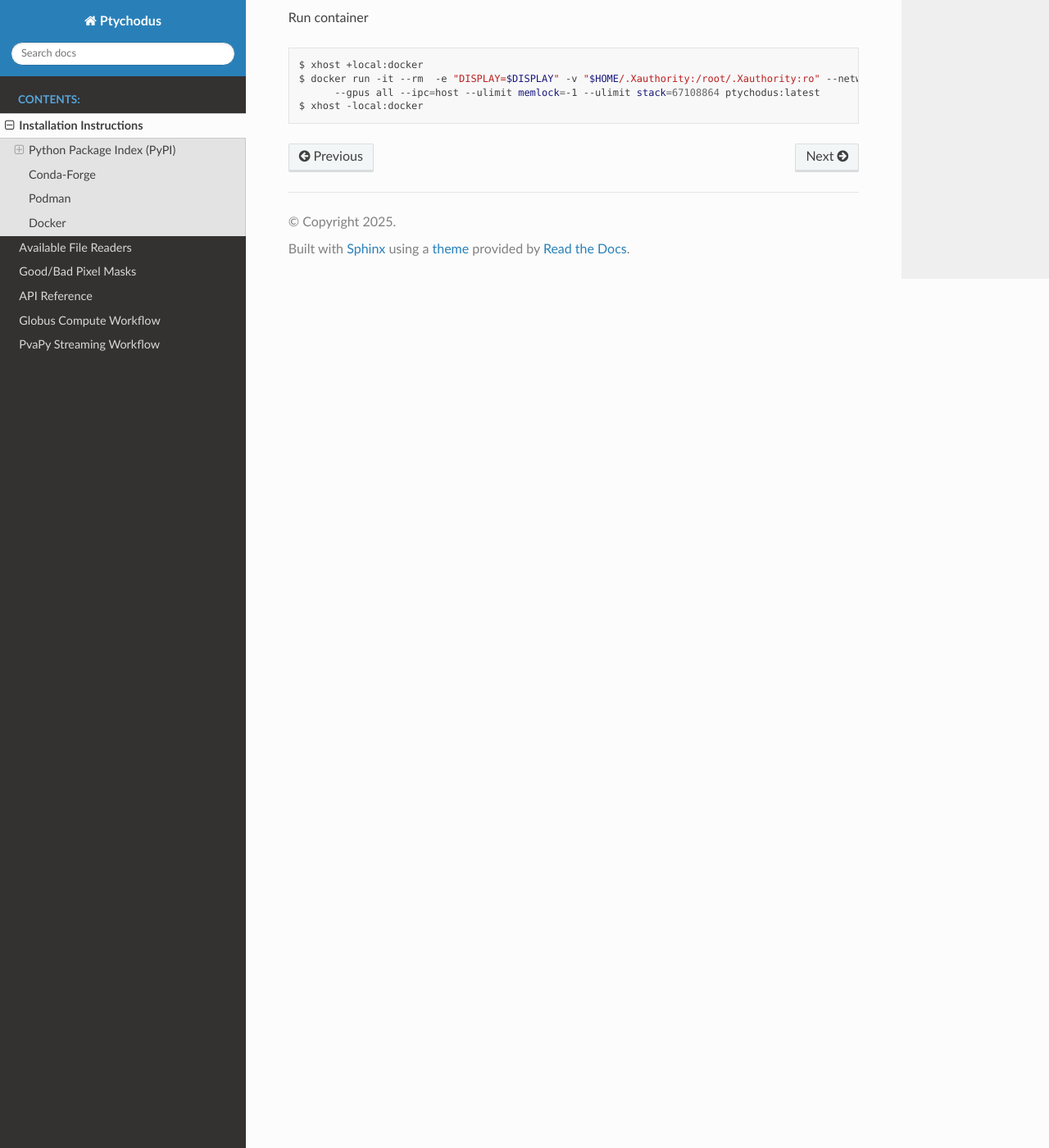
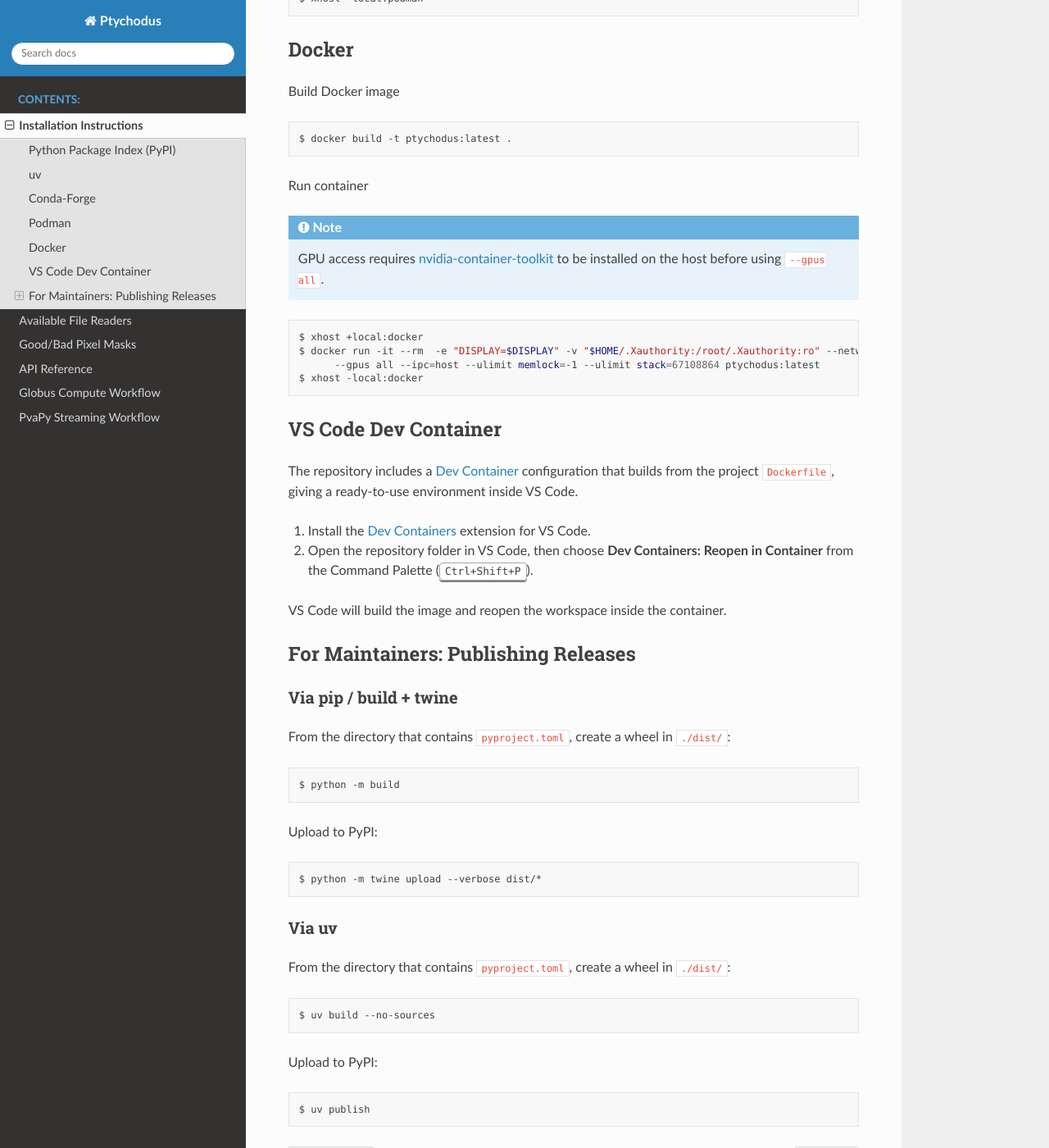
Before and after one commit to AdvancedPhotonSource/ptychodus, a Sphinx documentation site: the page built from docs/source/getting_started.rst, in a window 1280 px wide and 1400 px high, scrolled down 1657 px. Shown: the whole window at 82% size. Built offline with Sphinx 7.4.7 and the Read the Docs theme 3.1.0, drawn with Linux system fonts in a browser that asks for light colours; some of the changed text lies outside the part shown.

Commit message:
update docs and unhide in-progress features

```diff
--- a/docs/source/getting_started.rst
+++ b/docs/source/getting_started.rst
@@ -11,20 +11,24 @@
     $ python -m pip install ptychodus[globus,gui,ptychi]
 
 
-For Developers: Distributing Wheels
-^^^^^^^^^^^^^^^^^^^^^^^^^^^^^^^^^^^
+uv
+--
 
-From the directory that contains ``pyproject.toml``, create wheel in ``./dist/``
+`uv <https://docs.astral.sh/uv/>`_ is a fast Python package and project manager.
 
-.. code-block:: shell
+#. Install `uv <https://docs.astral.sh/uv/getting-started/installation/>`_.
 
-   $ python -m build
+#. Install ptychodus with the most common optional dependencies:
 
-Upload to PyPI
+   .. code-block:: shell
 
-.. code-block:: shell
+       $ uv tool install ptychodus[globus,gui,ptychi]
 
-   $ python -m twine upload --verbose dist/*
+#. Launch ptychodus:
+
+   .. code-block:: shell
+
+       $ ptychodus
 
 
 Conda-Forge
@@ -71,6 +75,12 @@
 
 Run container
 
+.. note::
+
+   GPU access requires CDI (Container Device Interface) to be configured on the host.
+   Run ``sudo nvidia-ctk cdi generate --output=/etc/cdi/nvidia.yaml`` once before
+   using ``--device nvidia.com/gpu=all``.
+
 .. code-block:: shell
 
    $ xhost +local:podman
@@ -91,9 +101,68 @@
 
 Run container
 
+.. note::
+
+   GPU access requires `nvidia-container-toolkit
+   <https://docs.nvidia.com/datacenter/cloud-native/container-toolkit/latest/install-guide.html>`_
+   to be installed on the host before using ``--gpus all``.
+
 .. code-block:: shell
 
    $ xhost +local:docker
    $ docker run -it --rm  -e "DISPLAY=$DISPLAY" -v "$HOME/.Xauthority:/root/.Xauthority:ro" --network host \
          --gpus all --ipc=host --ulimit memlock=-1 --ulimit stack=67108864 ptychodus:latest
    $ xhost -local:docker
+
+
+VS Code Dev Container
+---------------------
+
+The repository includes a `Dev Container <https://containers.dev/>`_ configuration
+that builds from the project ``Dockerfile``, giving a ready-to-use environment
+inside VS Code.
+
+#. Install the `Dev Containers
+   <https://marketplace.visualstudio.com/items?itemName=ms-vscode-remote.remote-containers>`_
+   extension for VS Code.
+
+#. Open the repository folder in VS Code, then choose
+   **Dev Containers: Reopen in Container** from the Command Palette
+   (:kbd:`Ctrl+Shift+P`).
+
+VS Code will build the image and reopen the workspace inside the container.
+
+
+For Maintainers: Publishing Releases
+-------------------------------------
+
+Via pip / build + twine
+^^^^^^^^^^^^^^^^^^^^^^^^
+
+From the directory that contains ``pyproject.toml``, create a wheel in ``./dist/``:
+
+.. code-block:: shell
+
+   $ python -m build
+
+Upload to PyPI:
+
+.. code-block:: shell
+
+   $ python -m twine upload --verbose dist/*
+
+
+Via uv
+^^^^^^
+
+From the directory that contains ``pyproject.toml``, create a wheel in ``./dist/``:
+
+.. code-block:: shell
+
+   $ uv build --no-sources
+
+Upload to PyPI:
+
+.. code-block:: shell
+
+   $ uv publish
```
Also changed, not shown: README.rst (+4 -18 lines), 2 other files.
